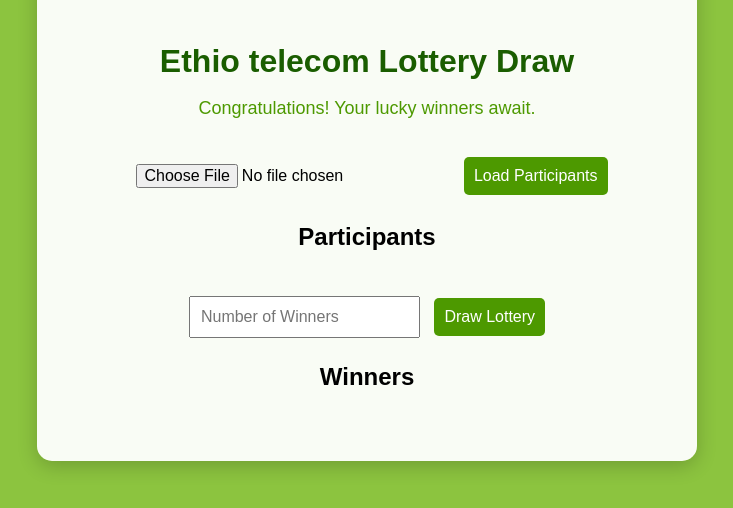
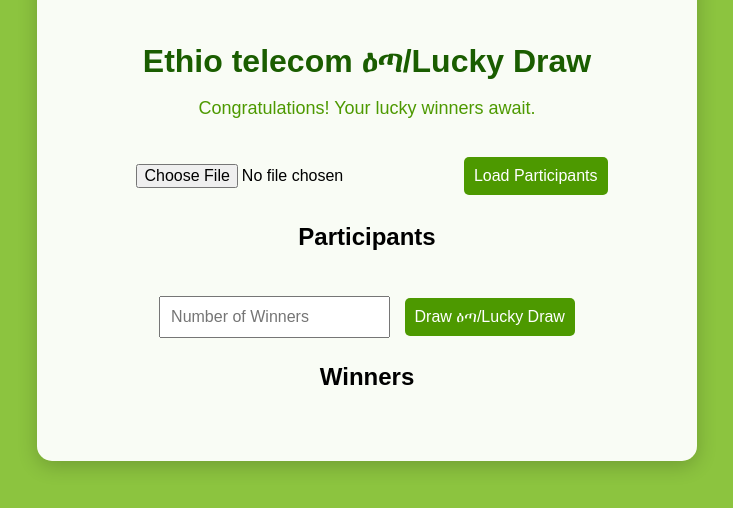
Before and after one commit to matiwos19/lottery-draw, a plain HTML site: page index.html in a window 1280 px wide. Shown: the part 153-661 px from the top of the page, without its empty margins (273-1006 px from the left). Drawn offline with Linux system fonts and the light colour scheme.

Commit message:
Add files via upload
updated title

```diff
--- a/index.html
+++ b/index.html
@@ -12,7 +12,7 @@
         <img src="logo.png" alt="Ethio Telecom Logo" class="logo">
 
         <!-- Title & Subtitle -->
-        <h1>Ethio telecom Lottery Draw</h1>
+        <h1>Ethio telecom ዕጣ/Lucky Draw</h1>
         <p class="subtitle">Congratulations! Your lucky winners await.</p>
 
         <!-- CSV Upload -->
@@ -28,7 +28,7 @@
         <!-- Draw Section -->
         <div class="draw-section">
             <input type="number" id="numWinners" placeholder="Number of Winners">
-            <button id="drawLottery">Draw Lottery</button>
+            <button id="drawLottery">Draw ዕጣ/Lucky Draw</button>
         </div>
 
         <!-- Winners List -->
```
